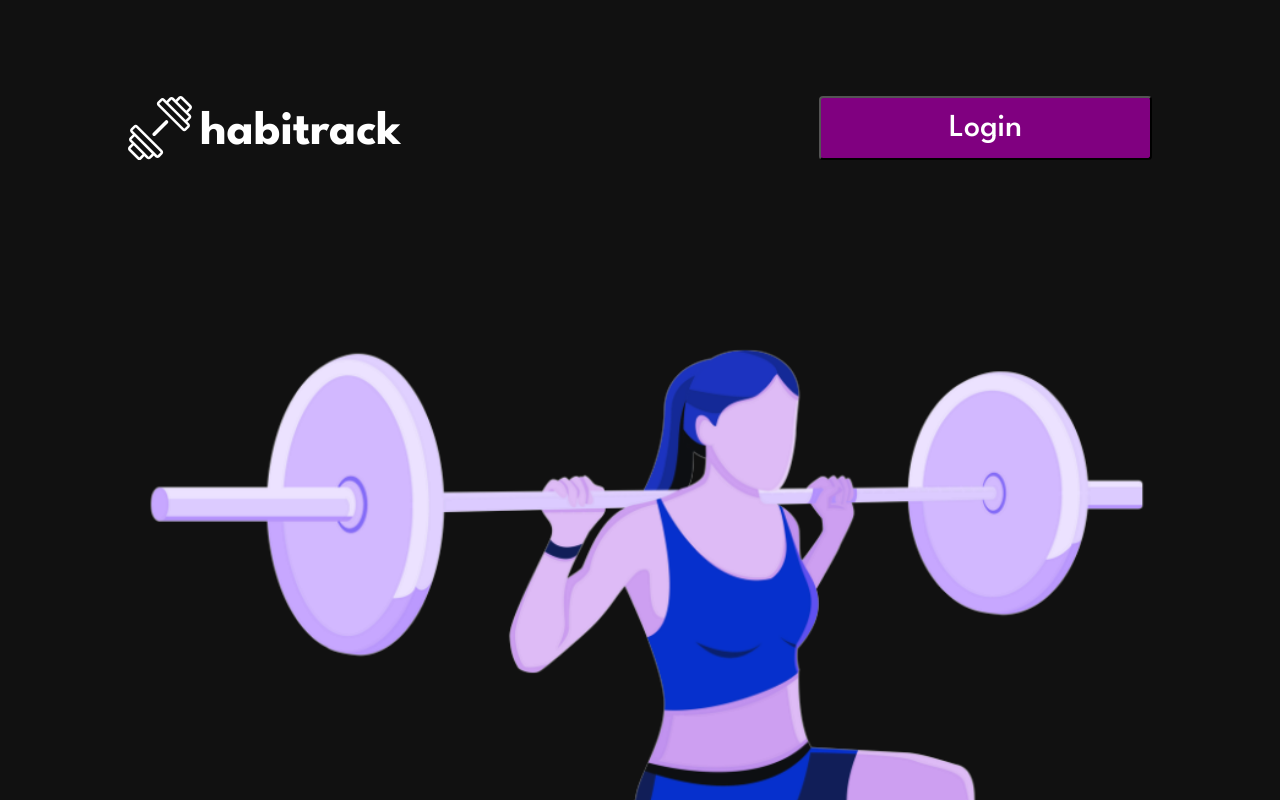
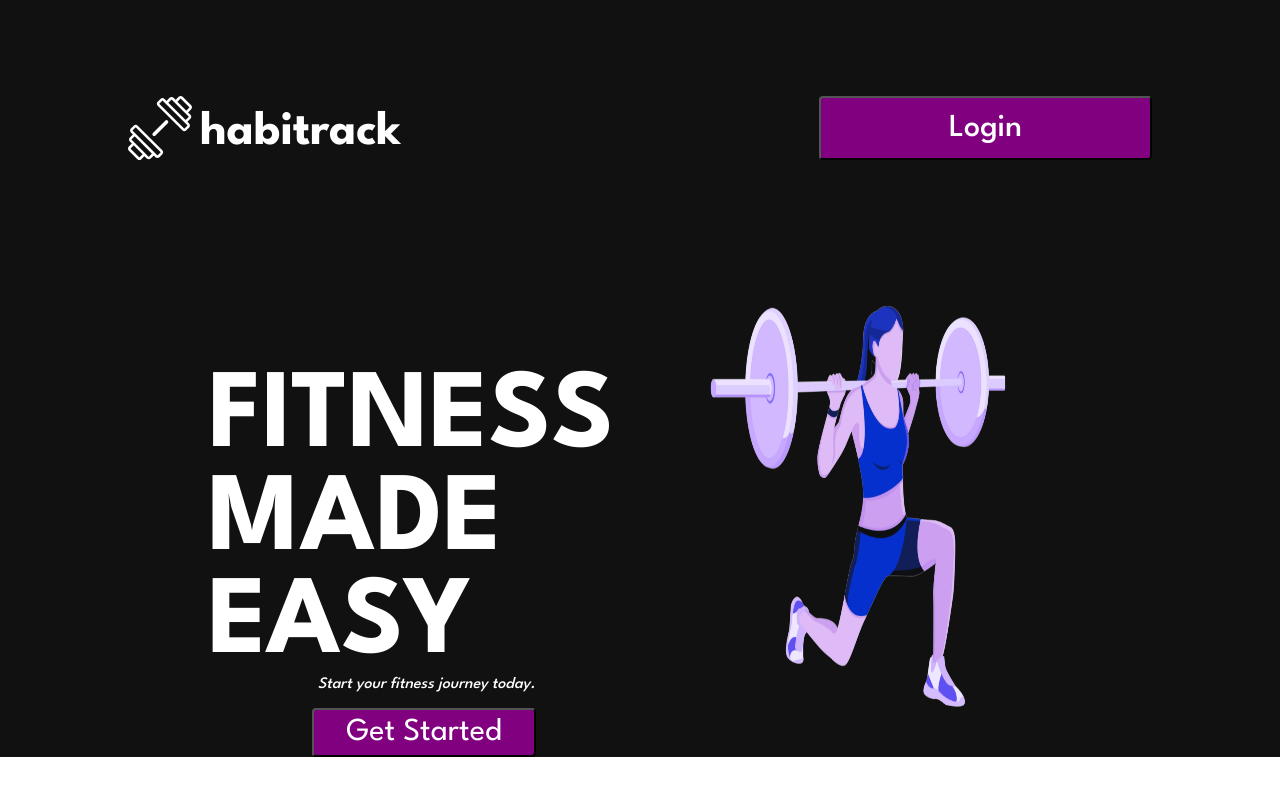
Before and after one commit to onsaocodes/onome-ogwuda-capstone, a React (Create React App) app: page / in a window 1280 px wide. Shown: the top 800 px of the page. Built offline with nearby package versions, Linux system fonts and the light colour scheme.

Commit message:
Create desktop version of hero

```diff
--- a/src/pages/LandingPage/LandingPage.js
+++ b/src/pages/LandingPage/LandingPage.js
@@ -6,14 +6,17 @@ const LandingPage = () => {
     <>
       <div className="hero">
         <div className="hero__container">
-          {/* <h1 className="hero__title">Welcome</h1> */}
+          <div className="hero__heading">
+            <h1 className="hero__title">Fitness made easy</h1>
+            <p className="hero__text">Start your fitness journey today.</p>
+            <button className="hero__sign-up">Get started</button>
+          </div>
           <img
             src={hero_img}
-            alt="women lunging with a barbell"
+            alt="woman lunging with a barbell"
             className="hero__image"
           />
         </div>
-        <button className="hero__sign-up">Start Training</button>
       </div>
     </>
   );
--- a/src/pages/LandingPage/LandingPage.scss
+++ b/src/pages/LandingPage/LandingPage.scss
@@ -7,15 +7,31 @@
   flex-direction: column;
 
   &__container {
+    display: flex;
+    justify-content: space-between;
     width: 100%;
+    padding-left: 5rem;
+    padding-right: 5rem;
+  }
+
+  &__heading {
+    color: $primary-text-colour;
+    @include desktop {
+      justify-items: center;
+      align-items: center;
+      padding-top: 7rem;
+    }
   }
 
   &__title {
-    color: $primary-text-colour;
-    font-size: 4rem;
-    display: flex;
-    // justify-content: center;
-    // align-items: center;
+    font-size: 7rem;
+    text-transform: uppercase;
+  }
+
+  &__text {
+    font-style: italic;
+    padding-left: 0.3rem;
+    padding-bottom: 1rem;
   }
 
   &__image {
@@ -23,6 +39,16 @@
     justify-content: center;
     align-items: center;
     width: 100%;
+
+    @include tablet {
+      padding: 0 4rem;
+      font-size: 1.5rem;
+    }
+
+    @include desktop {
+      width: 50%;
+      float: right;
+    }
   }
 
   &__sign-up {
@@ -30,6 +56,8 @@
     border-radius: 0.25rem;
     background-color: purple;
     color: $primary-text-colour;
+    font-size: 2rem;
+    font-weight: 300;
 
     @include tablet {
       padding: 0 4rem;
@@ -37,8 +65,9 @@
     }
 
     @include desktop {
-      padding: 0.5rem 8rem;
+      padding: 0.5rem 2rem;
       font-size: 2rem;
+      text-transform: capitalize;
     }
   }
 }
```
